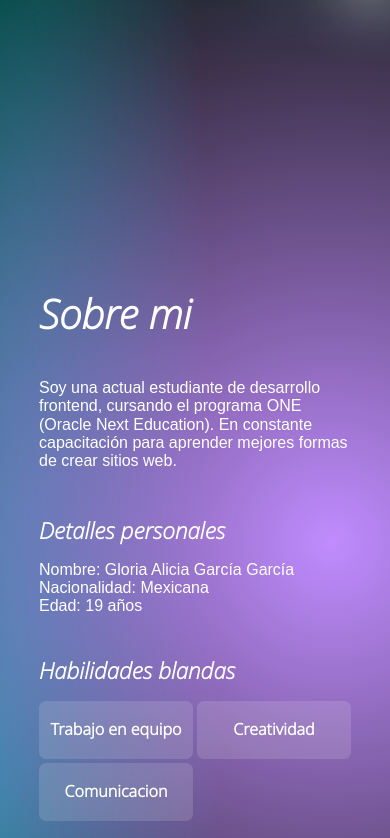
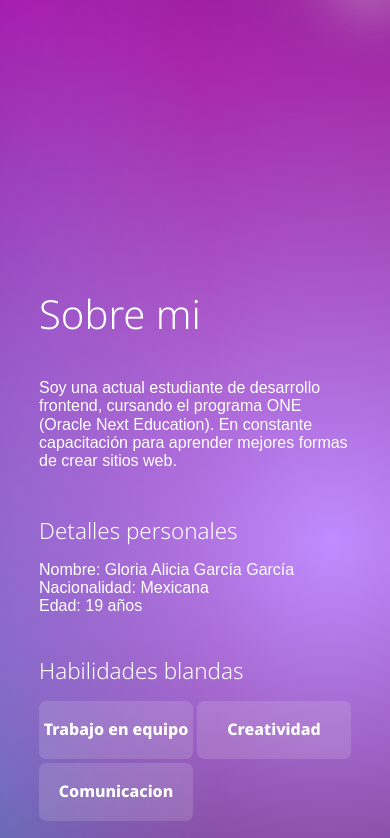
Before and after one commit to GloriaAlicia/portfolioBeta, a plain HTML site: page index.html in a window 390 px wide. Shown: the part 820-1658 px from the top of the page. Drawn offline with Linux system fonts and the light colour scheme.

Commit message:
fixed menu and default project

```diff
--- a/index.html
+++ b/index.html
@@ -12,7 +12,7 @@
 
 	<link rel="preconnect" href="https://fonts.googleapis.com">
 	<link rel="preconnect" href="https://fonts.gstatic.com" crossorigin>
-	<link href="https://fonts.googleapis.com/css2?family=Noto+Sans:ital,wght@0,300;1,200&display=swap" rel="stylesheet">
+	<link href="https://fonts.googleapis.com/css2?family=Noto+Sans:ital,wght@0,300;0,800;1,200&display=swap" rel="stylesheet">
 
 	<title>Gloria Portfolio</title>
 </head>
--- a/scripts/app.js
+++ b/scripts/app.js
@@ -1,3 +1,4 @@
+document.addEventListener("DOMContentLoaded", () => {
     const openMobil = document.getElementById("openMobil");
     const $contentMenu = document.getElementById("content");
     const $form = document.getElementById("form");
@@ -6,12 +7,12 @@ const $menuMobil = document.querySelector(".menu-mobil");
     const $formAlerts = document.getElementById("form_alerts");
 
 
-openMobil.addEventListener("click", ()=>{
-    $contentMenu.classList.remove("hidden");
+    openMobil.addEventListener("click", () => {
+        $contentMenu.classList.toggle("hidden");
     })
 
-$contentMenu.addEventListener("click",(e)=>{
-    if(e.target.matches(".menu-mobil_element_link a")){
+    $contentMenu.addEventListener("click", (e) => {
+        if (e.target.matches(".menu-mobil_element_link a")) {
             $contentMenu.classList.add("fadeElement");
             setTimeout(() => {
                 $contentMenu.classList.add("hidden");
@@ -20,38 +21,39 @@ $contentMenu.addEventListener("click",(e)=>{
         }
     })
 
-function noEmptyData(inputs){
-    if (inputs.length != 0){
-        return  true;
+    function noEmptyData(inputs) {
+        if (inputs.length != 0) {
+            return true;
         } else {
             return false;
         }
     }
 
-$sendButton.addEventListener("click",()=>{
-    if(noEmptyData($form.name.value) && noEmptyData($form.email.value) && noEmptyData($form.message.value)){
+    $sendButton.addEventListener("click", () => {
+        if (noEmptyData($form.name.value) && noEmptyData($form.email.value) && noEmptyData($form.message.value)) {
             $formAlerts.classList.add("hidden");
         } else {
             $formAlerts.textContent = "no estan llenos todos los campos";
         }
     })
 
-$form.addEventListener("submit",(e)=>{
+    $form.addEventListener("submit", (e) => {
         sendMenssage(e);
     });
 
-async function sendMenssage(e){
+    async function sendMenssage(e) {
         e.preventDefault()
         const info = new FormData(e.target)
-    const response = await fetch(e.target.action,{
+        const response = await fetch(e.target.action, {
             method: $form.method,
             body: info,
             headers: {
                 "Accept": "application/json"
             }
         })
-    if(response.ok){
+        if (response.ok) {
             $formAlerts.textContent = "Me contactaré de inmediato con usted"
             $form.reset()
         }
     }
+})
--- a/scripts/showProjects.js
+++ b/scripts/showProjects.js
@@ -14,3 +14,14 @@ document.body.addEventListener("change",(e)=>{
         }
     }
 })
+/**ejecutando al cargar */
+function showProject(){
+    const choose = document.querySelector("input[name='slider']:checked");
+    const $hangman = document.getElementById("contentHangmanGame");
+    const $notes = document.getElementById("contentNotes");
+
+    $hangman.classList.remove("hidden");
+    $notes.classList.add("hidden");
+}
+
+showProject()
--- a/styles/syle.css
+++ b/styles/syle.css
@@ -21,7 +21,7 @@
 /******************generales*************************/
 .title {
     font-family: "Noto Sans", sans-serif;
-    font-style: italic;
+    font-weight: 300;
     font-size: 2.5rem;
 }
 
@@ -29,7 +29,7 @@
     color: var(--fontColor);
 
     font-family: "Noto Sans", sans-serif;
-    font-style: italic;
+    font-weight: 300;
     font-size: 1.4rem;
     margin-bottom: 2vh;
 }
@@ -481,6 +481,7 @@ input[name="slider"]:checked + label{
         background-image:
             radial-gradient(circle farthest-side at 85% 30%, var(--purple) 0px, transparent 20%),
             radial-gradient(circle farthest-side at 100% 0%, var(--blue) 0px, transparent 20%),
+            radial-gradient(circle farthest-side at 0% 0%, rgb(255 0 227) 0%, transparent 50%),
             radial-gradient(at 0% 35%, var(--blue) 0px, transparent 40%),
             radial-gradient(circle farthest-side at 0% 100%, rgb(107, 102, 255) 0px, transparent 35%);
     }
```
Lines whose indentation alone changed are shown as unchanged.
